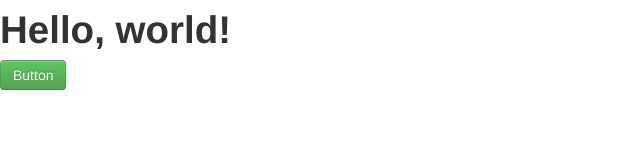
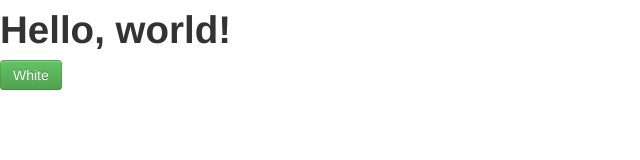
Before and after one commit to dbernard/LEDpixels, a plain HTML site: page templates/index.html in a window 1280 px wide. Shown: the full height of the page, 0-640 px from the left. Drawn offline with nearby package versions, Linux system fonts and the light colour scheme.

Commit message:
Try something new with the button to make it work
Use a different button initialization to make it talk to lights

```diff
--- a/templates/index.html
+++ b/templates/index.html
@@ -8,7 +8,9 @@
   </head>
   <body>
 	  <h1>Hello, world!</h1>
-          <button id='test' type="button" class="btn btn-success">Button</button>
+          <div id="test" class="btn btn-success">
+            White
+          </div>
     <script src="http://code.jquery.com/jquery.js"></script>
     <script src="../static/js/bootstrap.js">
     jQuery(document).ready(function() {
```
